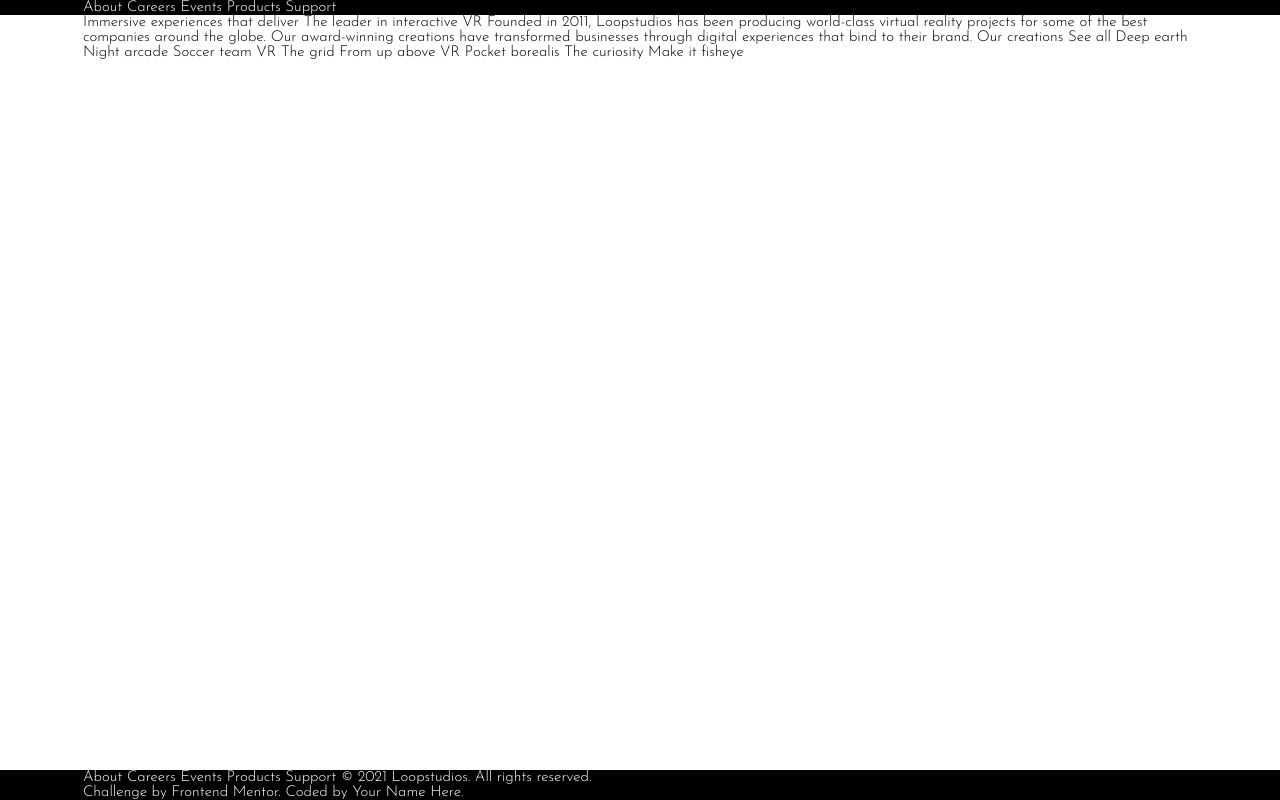
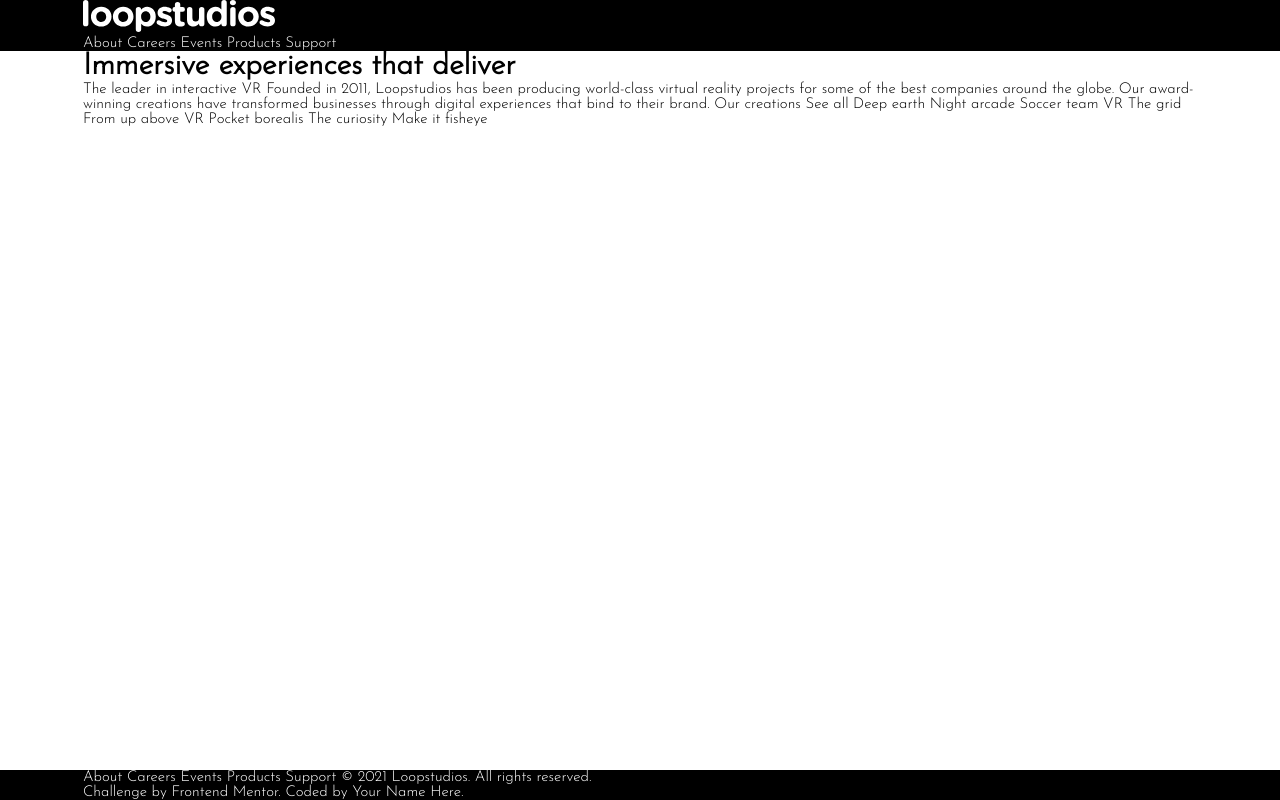
Before and after one commit to JepardMay/loopstudios-landing-page, a plain HTML site: page index.html in a window 1280 px wide. Drawn offline with Linux system fonts and the light colour scheme.

Commit message:
Add html for header

```diff
--- a/index.html
+++ b/index.html
@@ -3,32 +3,58 @@
    <head>
       <meta charset="UTF-8" />
       <meta name="viewport" content="width=device-width, initial-scale=1.0" />
-		<link rel="icon" type="image/png" sizes="32x32" href="./static/images/favicon-32x32.png" />
+      <link
+         rel="icon"
+         type="image/png"
+         sizes="32x32"
+         href="./static/images/favicon-32x32.png"
+      />
       <link rel="stylesheet" href="./static/css/styles.css" />
 
       <title>Frontend Mentor | Loopstudios landing page</title>
    </head>
    <body>
       <header class="header">
-			<div class="wrapper">About Careers Events Products Support</div>
+         <nav class="wrapper flex flex-jc-sb flex-ai-fe">
+            <a href="#" class="logo"
+               ><img src="static/images/logo.svg" alt="Loopstudios"
+            /></a>
+            <div class="nav-links flex">
+               <a href="#">About</a>
+               <a href="#">Careers</a>
+               <a href="#">Events</a>
+               <a href="#">Products</a>
+               <a href="#">Support</a>
+            </div>
+         </nav>
       </header>
 
       <main>
          <div class="wrapper">
-				Immersive experiences that deliver The leader in interactive VR Founded in 2011, Loopstudios
-				has been producing world-class virtual reality projects for some of the best companies
-				around the globe. Our award-winning creations have transformed businesses through digital
-				experiences that bind to their brand. Our creations See all Deep earth Night arcade Soccer
-				team VR The grid From up above VR Pocket borealis The curiosity Make it fisheye
+            <div class="main-text">
+               <h1>Immersive experiences that deliver</h1>
+            </div>
+
+            The leader in interactive VR Founded in 2011, Loopstudios has been
+            producing world-class virtual reality projects for some of the best
+            companies around the globe. Our award-winning creations have
+            transformed businesses through digital experiences that bind to
+            their brand. Our creations See all Deep earth Night arcade Soccer
+            team VR The grid From up above VR Pocket borealis The curiosity Make
+            it fisheye
          </div>
       </main>
 
       <footer class="footer">
          <div class="wrapper">
-				About Careers Events Products Support © 2021 Loopstudios. All rights reserved.
+            About Careers Events Products Support © 2021 Loopstudios. All rights
+            reserved.
             <div class="attribution">
                Challenge by
-					<a href="https://www.frontendmentor.io?ref=challenge" target="_blank" class="link"
+               <a
+                  href="https://www.frontendmentor.io?ref=challenge"
+                  target="_blank"
+                  class="link"
                   >Frontend Mentor</a
                >. Coded by <a href="#" class="link">Your Name Here</a>.
             </div>
```
Lines whose indentation alone changed are shown as unchanged.
